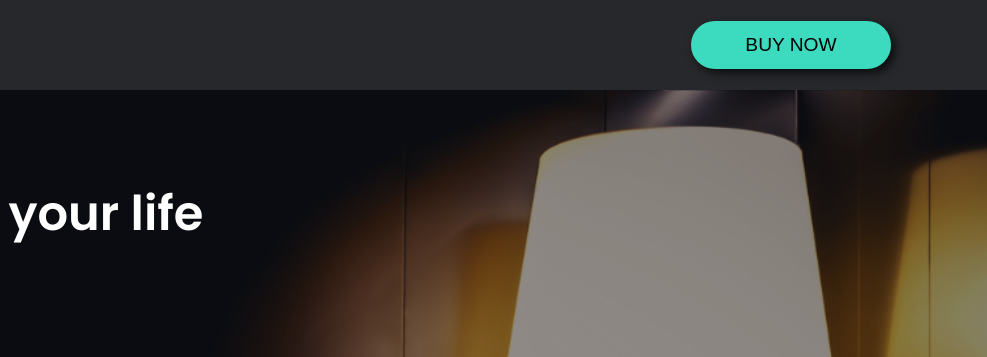
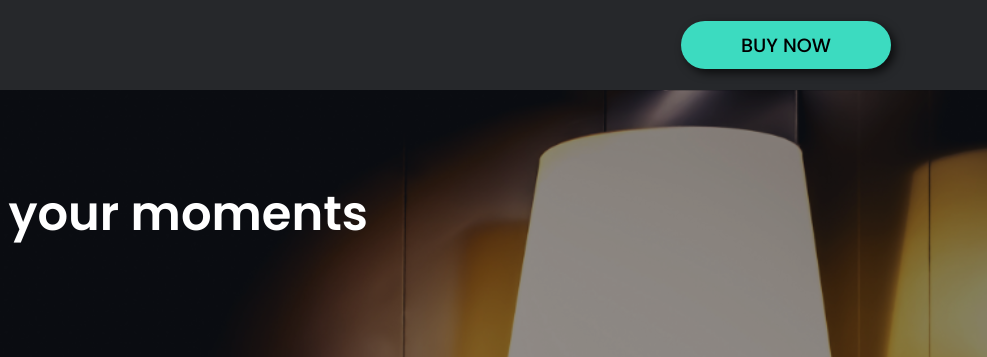
Before and after one commit to martasky/Ullo, a plain HTML site: page index.html in a window 1280 px wide. Shown: the top 357 px of the page, 293-1280 px from the left. Drawn offline with Linux system fonts and the light colour scheme; no server answers.

Commit message:
adjust button

```diff
--- a/index.html
+++ b/index.html
@@ -13,14 +13,14 @@
     <header>
       <nav>
         <div class="logo"><img src="assets/ullo-logo.svg" alt="logo" /></div>
-        <button class="buy-now">Buy now</button>
+        <a href="https://ullo.dk/" target="_blank" class="button">Buy now</a>
         <!-- <button class="buy-now">
           <a href="https://ullo.dk/" target="_blank">Buy now</a>
         </button> -->
       </nav>
       <div id="header-wrapper">
         <div class="title">
-          <h1>Light up your life <span>with Ullo</span></h1>
+          <h1>Light up your moments <span>with Ullo</span></h1>
           <div class="toggle">
             <div class="toggle-switch"></div>
           </div>
@@ -121,7 +121,7 @@
             <div class="product-price">249 kr</div>
             <div class="product-price"></div>
           </div>
-          <button>Buy now</button>
+          <a href="" target="_blank" class="button">Buy now</a>
         </div></template
       >
       <!-- <div class="product-card">
--- a/style.css
+++ b/style.css
@@ -25,8 +25,7 @@ h1,
 h2,
 h3,
 h4,
-p,
-a {
+p {
   font-family: var(--primary-font);
 }
 a {
@@ -61,6 +60,24 @@ section {
   padding: 1.5rem;
   background: var(--bg-dark-gray-color);
   padding-bottom: 4em;
+}
+.button {
+  width: 150px;
+  cursor: pointer;
+  border: none;
+  color: var(--secondary-text-color);
+  border-radius: 100px;
+  text-transform: uppercase;
+  padding-top: 0.5em;
+  padding-bottom: 0.5em;
+  font-size: 1rem;
+  font-weight: 500;
+  text-align: center;
+  margin-top: 0.5em;
+  margin-bottom: 0.5em;
+  background: var(--turqouise-color) 0% 0% no-repeat padding-box;
+  box-shadow: -4px -4px 10px rgba(58, 58, 58, 0.7);
+  box-shadow: 4px 4px 10px rgba(0, 0, 0, 0.7);
 }
 button {
   width: 150px;
@@ -280,10 +297,10 @@ span img {
   margin: 0 auto;
   margin-bottom: 2em;
 }
-.product-card button {
+.product-card .button {
   text-transform: none;
-  padding-top: 1em;
-  padding-bottom: 1em;
+  padding-top: 0.6em;
+  padding-bottom: 0.6em;
   width: 160px;
 }
 .product-card img {
@@ -405,7 +422,7 @@ footer div {
   section {
     padding: 4em;
   }
-  button {
+  nav .button {
     width: 180px;
   }
   /* -----------------------moods----------------------- */
@@ -493,7 +510,7 @@ footer div {
     font-size: 1rem;
     margin-top: 0;
   }
-  .product-card button {
+  .product-card .button {
     text-transform: none;
     padding-top: 0.5em;
     padding-bottom: 0.5em;
@@ -667,10 +684,10 @@ footer div {
     padding-right: 6em;
     height: 90px;
   }
-  button {
-    width: 200px;
-    padding-top: 0.7em;
-    padding-bottom: 0.7em;
+  nav .button {
+    width: 210px;
+    padding-top: 0.5em;
+    padding-bottom: 0.5em;
     font-size: 1.2rem;
   }
   .logo img {
```
